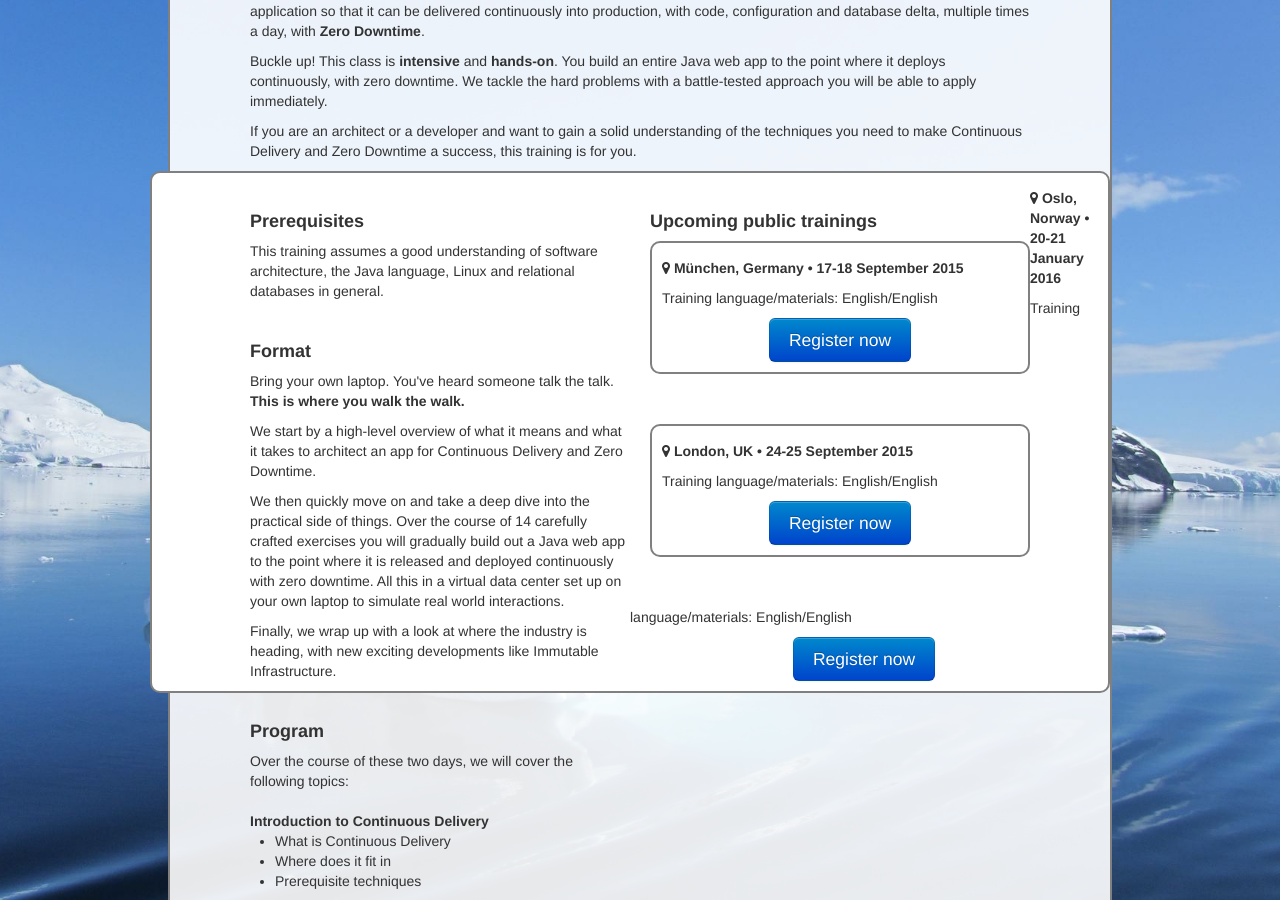
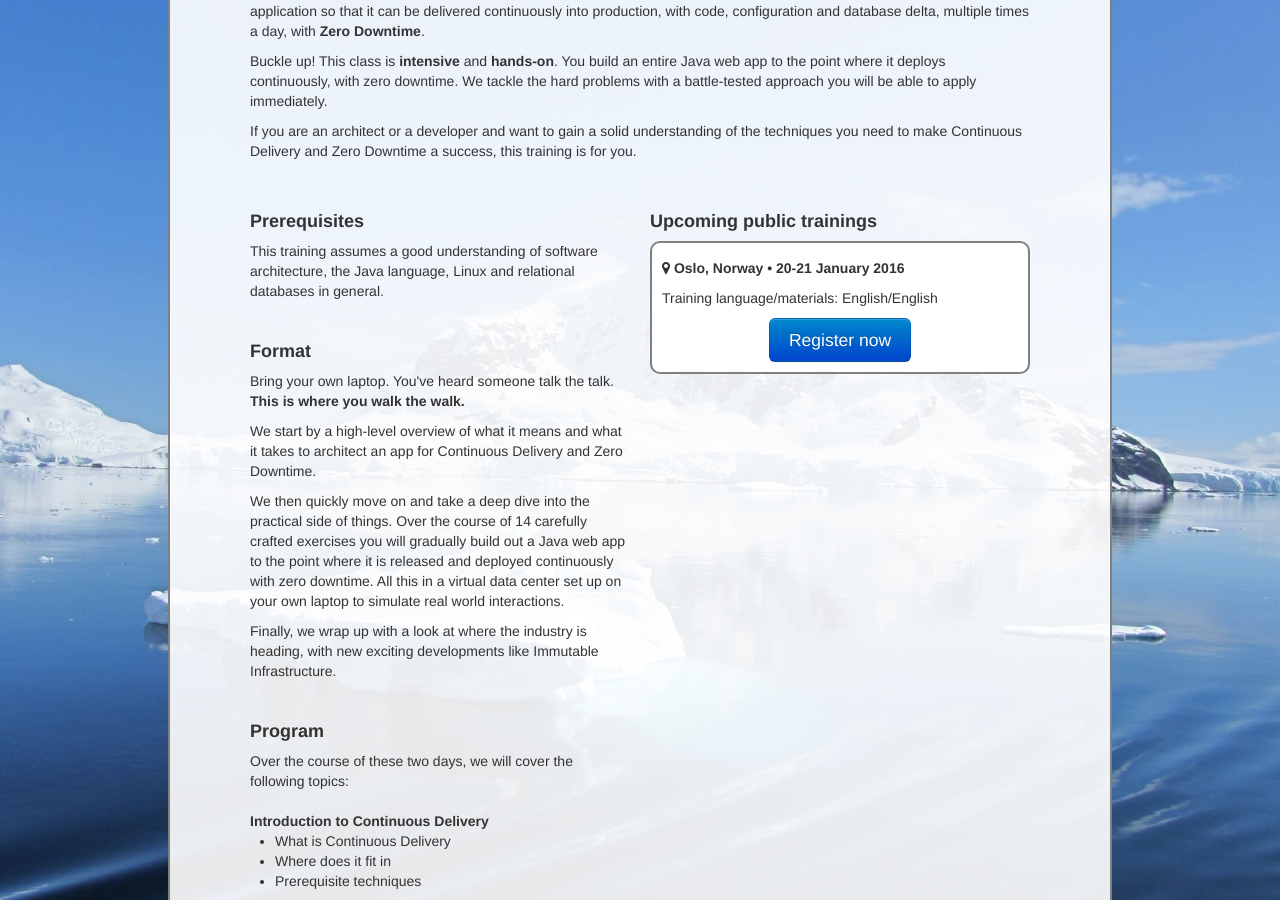
Before and after one commit to axelfontaine/axelfontaine.com, a Jekyll site: the page built from training/continuousdelivery.html, in a window 1280 px wide and 900 px high, scrolled down 366 px. Built offline with Jekyll 4.4.1, drawn with Linux system fonts in a browser that asks for light colours.

Commit message:
Updated training dates

```diff
--- a/_layouts/blog.html
+++ b/_layouts/blog.html
@@ -91,9 +91,7 @@
                 <p><strong>Upcoming dates</strong></p>
 
                 <p>
-                    <i class="icon-map-marker"></i> Oslo, Norway (Sep 15-16, 2015)<br/>
-                    <i class="icon-map-marker"></i> München, Germany (Sep 17-18, 2015)<br/>
-                    <i class="icon-map-marker"></i> London, UK (Sep 24-25, 2015)
+                    <i class="icon-map-marker"></i> Oslo, Norway (Jan 20-21, 2016)
                 </p>
 
                 <div class="call-to-action">
--- a/training/continuousdelivery.html
+++ b/training/continuousdelivery.html
@@ -47,13 +47,22 @@
 
             <p class="training-section-head">Format</p>
 
-        <p>Bring your own laptop. You've heard someone talk the talk.<br/><strong>This is where you walk the walk.</strong></p>
+            <p>Bring your own laptop. You've heard someone talk the talk.<br/><strong>This is where you walk the
+                walk.</strong></p>
 
-        <p>We start by a high-level overview of what it means and what it takes to architect an app for Continuous Delivery and Zero Downtime.<p>
-            <p>We then quickly move on and take a deep dive into the practical side of things. Over the course of 14 carefully crafted exercises
-            you will gradually build out a Java web app to the point where it is released and deployed continuously with zero downtime.
+            <p>We start by a high-level overview of what it means and what it takes to architect an app for Continuous
+                Delivery and Zero Downtime.
+
+            <p>
+
+            <p>We then quickly move on and take a deep dive into the practical side of things. Over the course of 14
+                carefully crafted exercises
+                you will gradually build out a Java web app to the point where it is released and deployed continuously
+                with zero downtime.
                 All this in a virtual data center set up on your own laptop to simulate real world interactions.</p>
-            <p>Finally, we wrap up with a look at where the industry is heading, with new exciting developments like Immutable Infrastructure.
+
+            <p>Finally, we wrap up with a look at where the industry is heading, with new exciting developments like
+                Immutable Infrastructure.
             </p>
 
             <p class="training-section-head">Program</p>
@@ -119,28 +128,6 @@
         <div class="span5">
             <p class="training-section-head">Upcoming public trainings</p>
             <div class="training-upcoming">
-            <p class="training-city"><i class="icon-map-marker"></i> München, Germany &bull; 17-18 September 2015</p>
-
-            <p>Training language/materials: English/English</p>
-
-            <div class="call-to-action">
-                <a href="https://www.eventbrite.de/e/architecting-for-continuous-delivery-and-zero-downtime-2-day-intensive-hands-on-training-with-axel-tickets-16799132658"
-                   class="btn btn-large btn-primary">Register now</a>
-            </div>
-        </div>
-        <div class="training-upcoming">
-            <p class="training-city"><i class="icon-map-marker"></i> London, UK &bull; 24-25 September 2015</p>
-
-            <p>Training language/materials: English/English</p>
-
-            <div class="call-to-action">
-                <a href="https://skillsmatter.com/courses/506-architecting-for-continuous-delivery-and-zero-downtime#overview"
-                   class="btn btn-large btn-primary">Register now</a>
-            </div>
-        </div>
-    </div>
-
-    <div class="training-upcoming">
                 <p class="training-city"><i class="icon-map-marker"></i> Oslo, Norway &bull; 20-21 January 2016</p>
 
                 <p>Training language/materials: English/English</p>
@@ -148,6 +135,7 @@
                 <div class="call-to-action">
                     <a href="http://programutvikling.no/en/course/architecting-for-continuous-delivery-and-zero-downtime/"
                        class="btn btn-large btn-primary">Register now</a>
+                </div>
             </div>
         </div>
         <div class="span1"></div>
@@ -207,7 +195,8 @@
             <div class="quote">
                 <div class="bubble">
                     The hands-on workshop "Architecting for Continuous Delivery and Zero Downtime" provided fundamental
-                concepts for implementing a Continuous Delivery process. The setup was very well prepared, so that no
+                    concepts for implementing a Continuous Delivery process. The setup was very well prepared, so that
+                    no
                     time was wasted on configuration problems. I recommend it to everyone who is interested in modern
                     deployment pipelines.
                 </div>
```
Lines whose indentation alone changed are shown as unchanged.
